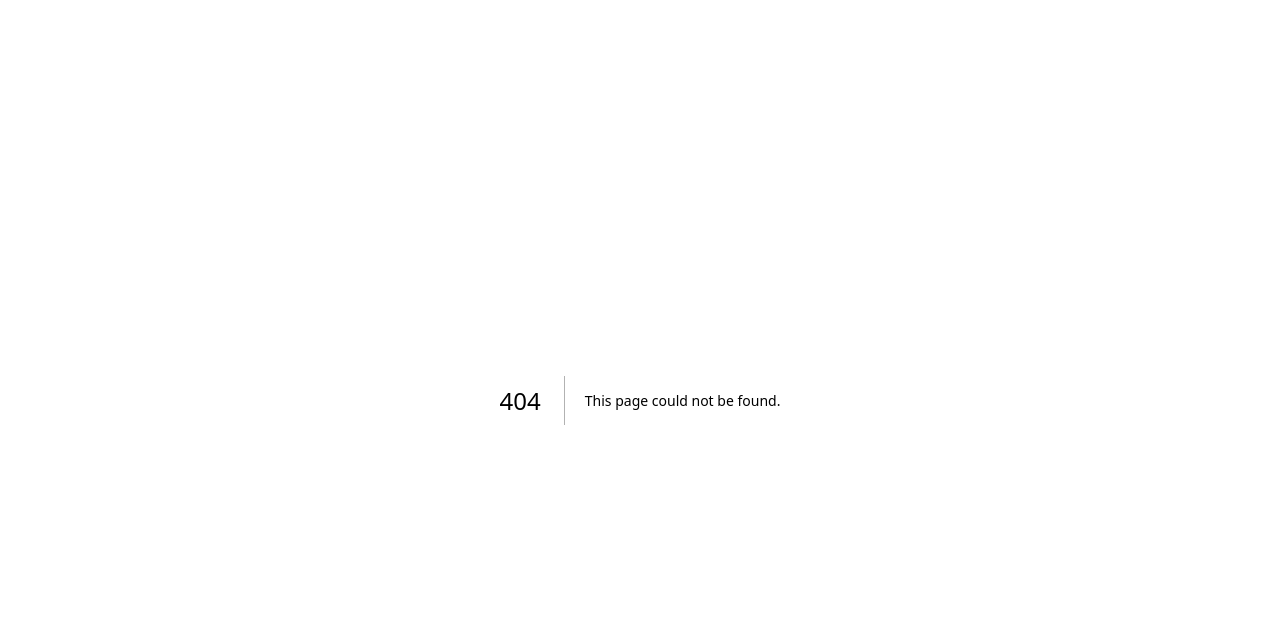
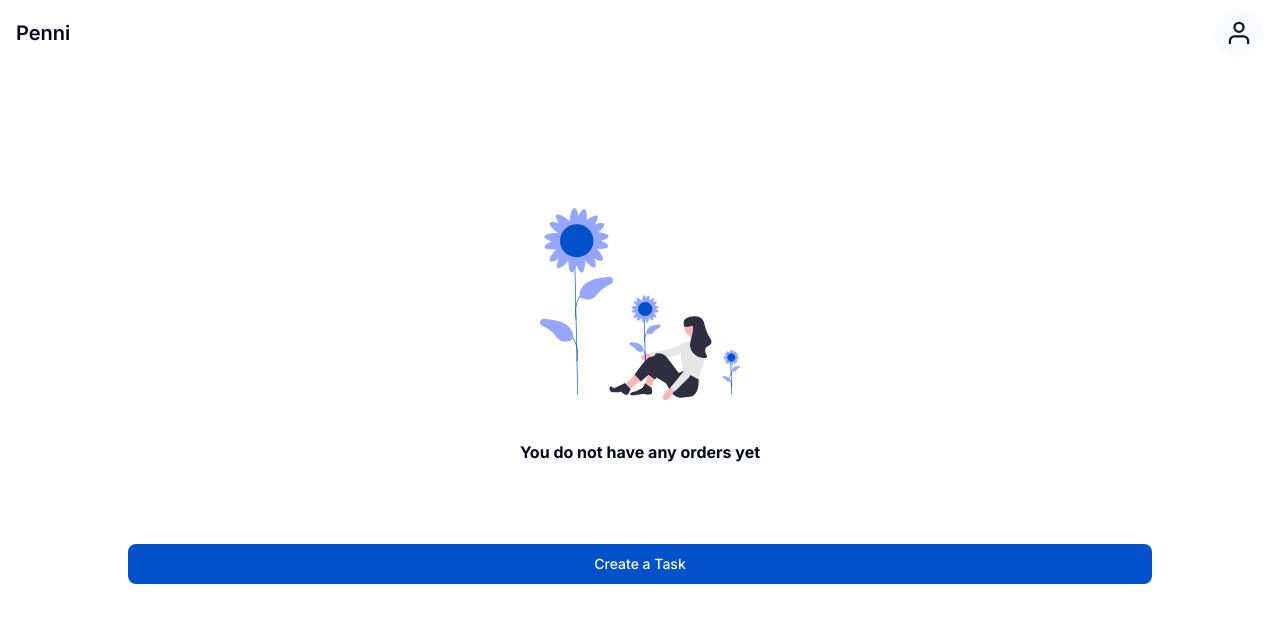
Before and after one commit to codersforcauses/penni, a Next.js app in the folder client/: page /poster/tasks in a window 1280 px wide. Before the commit this address had no page. Shown: the top 622 px of the page. Built offline with nearby package versions, Linux system fonts and the light colour scheme.

Commit message:
apply router to poster/tasks page, move files from components under pages
Signed-off-by: ArcueidShiki <52120441+ArcueidShiki@users.noreply.github.com>

```diff
--- a/client/src/components/ui/bidder/bidder-detail.tsx
+++ /dev/null
@@ -1,5 +0,0 @@
-import React from "react";
-
-export default function BidderDetail() {
-  return <div>{/* BidderDetail here */}</div>;
-}
--- a/client/src/components/ui/poster/payment-detail.tsx
+++ /dev/null
@@ -1,5 +0,0 @@
-import React from "react";
-
-export default function PaymentDetail() {
-  return <div>{/* PaymentDetail here */}</div>;
-}
--- a/client/src/components/ui/poster/task-detail.tsx
+++ /dev/null
@@ -1,8 +0,0 @@
-import Image from "next/image";
-import React from "react";
-
-import { Button } from "../button";
-
-export default function TaskDetail() {
-  return <div></div>;
-}
--- a/client/src/pages/poster-create-task.tsx
+++ /dev/null
@@ -1,15 +0,0 @@
-import React from "react";
-
-import CreateTask from "@/components/ui/poster/create-task";
-import NewTask from "@/components/ui/poster/new-task";
-import TaskDetail from "@/components/ui/poster/task-detail";
-import TaskTopBar from "@/components/ui/task-top-bar";
-
-export default function PosterCreateTask() {
-  return (
-    <div>
-      <CreateTask />
-      <NewTask />
-    </div>
-  );
-}
--- a/client/src/components/ui/poster/create-task.tsx
+++ b/client/src/pages/poster/tasks/create.tsx
@@ -1,11 +1,12 @@
 import { pages } from "next/dist/build/templates/app-page";
 import Image from "next/image";
+import Link from "next/link";
 import React from "react";
 
-import { Button } from "../button";
-import TaskTopBar from "../task-top-bar";
+import { Button } from "@/components/ui/button";
+import TaskTopBar from "@/components/ui/task-top-bar";
 
-export default function CreateTask() {
+export default function Create() {
   return (
     <div className="flex flex-col items-center">
       <TaskTopBar />
@@ -17,7 +18,9 @@ export default function CreateTask() {
         height={200}
       />
       <p className="mt-10 font-bold">You do not have any orders yet</p>
-      <Button className="mt-10 w-4/5" label="Create a Task" />
+      <Link href="/poster/tasks/new" className="mt-10 w-4/5">
+        <Button className="mt-10 w-full" label="Create a Task"></Button>
+      </Link>
     </div>
   );
 }
--- /dev/null
+++ b/client/src/pages/poster/tasks/index.tsx
@@ -0,0 +1,10 @@
+import Link from "next/link";
+import React from "react";
+
+import Create from "./create";
+import New from "./new";
+
+export default function PosterTasksPage() {
+  const hasTask = false;
+  return <div>{!hasTask ? <Create /> : <New />}</div>;
+}
--- a/client/src/components/ui/poster/my-task-list.tsx
+++ b/client/src/pages/poster/tasks/list.tsx
@@ -1,5 +1,5 @@
 import React from "react";
 
-export default function MyTaskList() {
+export default function kList() {
   return <div>{/* MyTaskList here */}</div>;
 }
--- a/client/src/components/ui/poster/new-task.tsx
+++ b/client/src/pages/poster/tasks/new.tsx
@@ -1,14 +1,16 @@
 import Image from "next/image";
+import Link from "next/link";
 import React from "react";
 
-import { Button } from "../button";
+import { Button } from "@/components/ui/button";
 
-export default function NewTask() {
+export default function New() {
   const backImg = "/back.svg";
   return (
     <div>
       <div className="flex flex-col items-center">
         <div className="fixed top-5 mt-3 flex h-12 w-screen justify-center bg-gray-300">
+          <Link href="/poster/tasks/create">
             <Image
               className="absolute left-10 top-2"
               src={backImg}
@@ -16,6 +18,7 @@ export default function NewTask() {
               width={30}
               height={30}
             />
+          </Link>
           <h1 className="absolute top-2 text-center font-mono text-2xl font-bold">
             New Task
           </h1>
```
Also changed, not shown: client/src/pages/poster/tasks/[id].tsx (added). Lines whose indentation alone changed are shown as unchanged.
